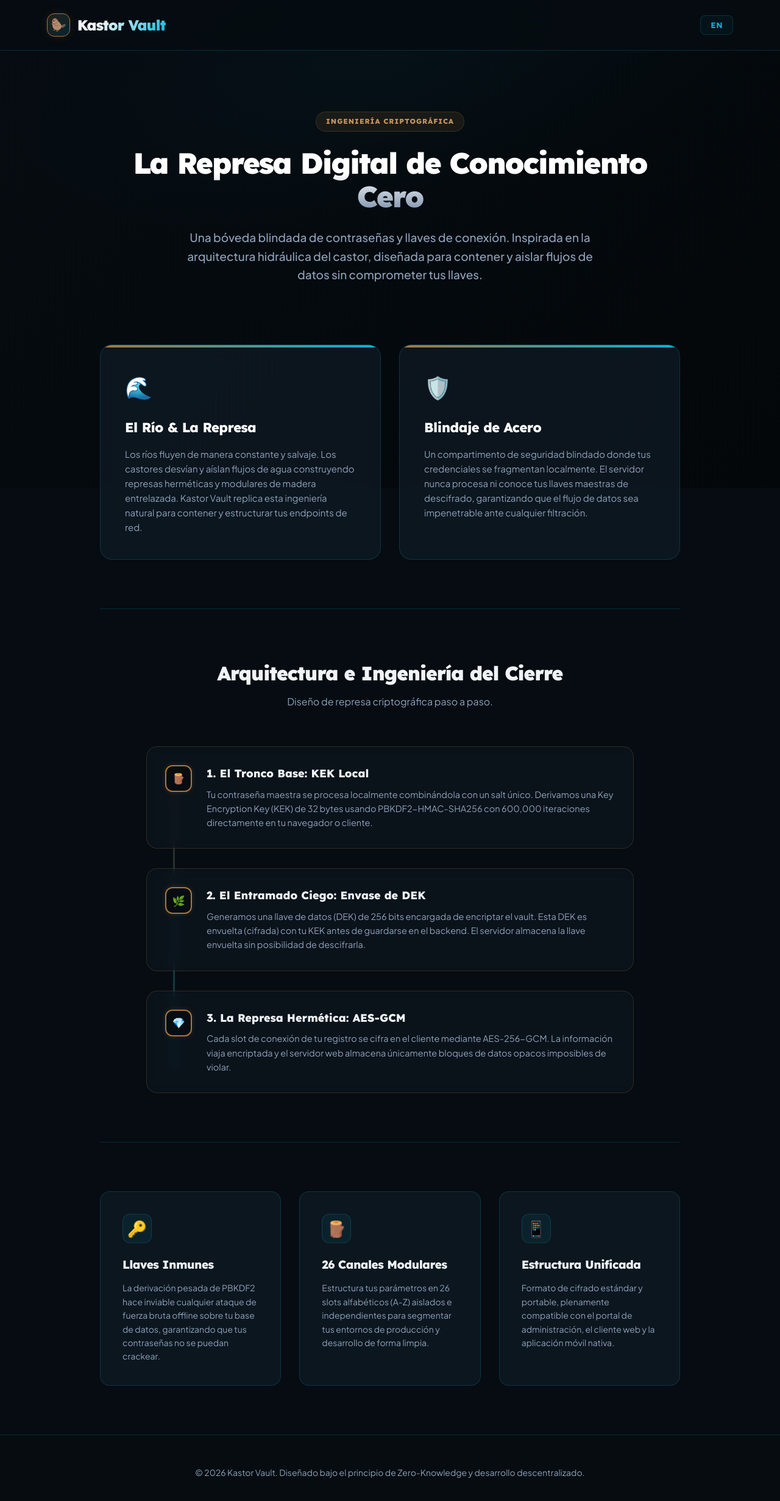
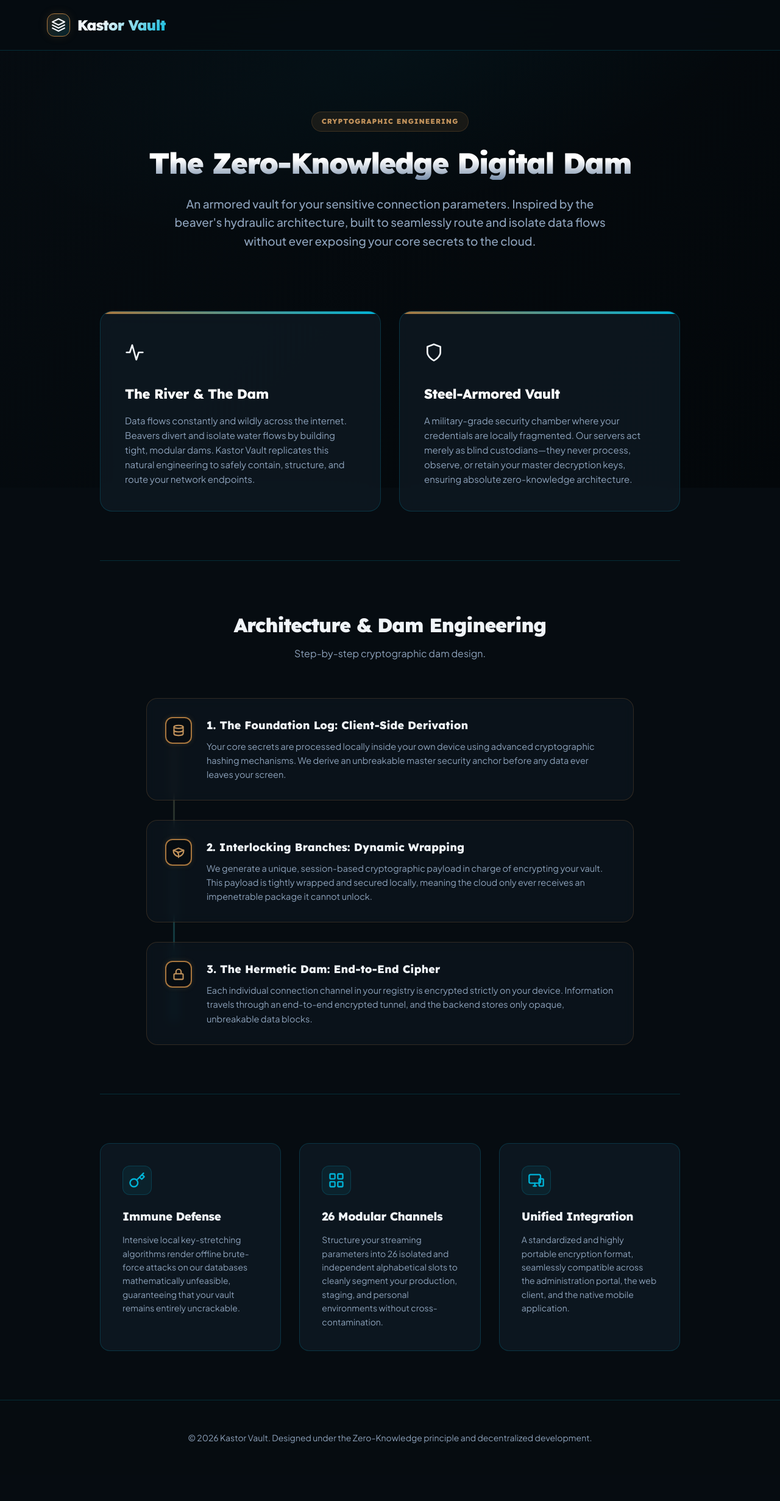
Before and after one commit to netbug94/KASTOR_PAGE, a plain HTML site: page index.html in a window 1280 px wide. Shown: the whole page at 61% size. After the commit the page ends 2419 px from the top, so only its background shows below. Drawn offline with Linux system fonts and the light colour scheme.

Commit message:
Update index.html for language and content changes

```diff
--- a/index.html
+++ b/index.html
@@ -1,9 +1,9 @@
 <!DOCTYPE html>
-<html lang="es">
+<html lang="en">
 <head>
   <meta charset="UTF-8">
   <meta name="viewport" content="width=device-width, initial-scale=1.0">
-  <title>Kastor Vault - Bóveda Criptográfica y Represa de Conexiones</title>
+  <title>Kastor Vault - Cryptographic Vault & Connection Dam</title>
   <!-- Google Fonts -->
   <link rel="preconnect" href="https://fonts.googleapis.com">
   <link rel="preconnect" href="https://fonts.gstatic.com" crossorigin>
@@ -113,27 +113,6 @@
       background: linear-gradient(135deg, var(--text-main) 30%, var(--accent-water) 100%);
       -webkit-background-clip: text;
       -webkit-text-fill-color: transparent;
-    }
-
-    .lang-btn {
-      background: rgba(0, 180, 216, 0.05);
-      border: 1px solid var(--border-water);
-      color: var(--accent-water);
-      padding: 7px 16px;
-      font-size: 13px;
-      font-weight: 700;
-      border-radius: 8px;
-      cursor: pointer;
-      transition: all 0.25s ease;
-      font-family: 'Lexend', sans-serif;
-      letter-spacing: 0.5px;
-    }
-
-    .lang-btn:hover {
-      background: var(--accent-water);
-      color: var(--bg-river-deep);
-      box-shadow: 0 0 15px rgba(0, 180, 216, 0.35);
-      transform: translateY(-1px);
     }
 
     .container {
@@ -420,11 +399,8 @@
 
   <header>
     <div class="brand">
-      <div class="brand-logo">🦫</div>
+      <div class="brand-logo"><svg xmlns="http://www.w3.org/2000/svg" width="24" height="24" viewBox="0 0 24 24" fill="none" stroke="currentColor" stroke-width="2" stroke-linecap="round" stroke-linejoin="round"><path d="M12 2L2 7l10 5 10-5-10-5zM2 17l10 5 10-5M2 12l10 5 10-5"/></svg></div>
       <span>Kastor Vault</span>
-    </div>
-    <div class="header-actions">
-      <button class="lang-btn" id="langBtn" onclick="toggleLanguage()">EN</button>
     </div>
   </header>
 
@@ -432,27 +408,27 @@
 
     <!-- Hero -->
     <section class="hero">
-      <div class="badge" id="heroBadge">Ingeniería Criptográfica</div>
-      <h1 id="heroTitle">La Represa Digital de Conocimiento Cero</h1>
+      <div class="badge" id="heroBadge">Cryptographic Engineering</div>
+      <h1 id="heroTitle">The Zero-Knowledge Digital Dam</h1>
       <p class="subtitle" id="heroSubtitle">
-        Una bóveda blindada de contraseñas y llaves de conexión. Inspirada en la arquitectura hidráulica del castor, diseñada para contener y aislar flujos de datos sin comprometer tus llaves.
+        An armored vault for your sensitive connection parameters. Inspired by the beaver's hydraulic architecture, built to seamlessly route and isolate data flows without ever exposing your core secrets to the cloud.
       </p>
     </section>
 
     <!-- Concept Section -->
     <section class="concept-grid">
       <div class="concept-card">
-        <div class="concept-icon">🌊</div>
-        <h3 id="metaCard1Title">El Río & La Represa</h3>
+        <div class="concept-icon"><svg xmlns="http://www.w3.org/2000/svg" width="32" height="32" viewBox="0 0 24 24" fill="none" stroke="currentColor" stroke-width="2" stroke-linecap="round" stroke-linejoin="round"><path d="M2 12h4l3-9 5 18 3-9h5"/></svg></div>
+        <h3 id="metaCard1Title">The River & The Dam</h3>
         <p id="metaCard1Text">
-          Los ríos fluyen de manera constante y salvaje. Los castores desvían y aíslan flujos de agua construyendo represas herméticas y modulares de madera entrelazada. Kastor Vault replica esta ingeniería natural para contener y estructurar tus endpoints de red.
+          Data flows constantly and wildly across the internet. Beavers divert and isolate water flows by building tight, modular dams. Kastor Vault replicates this natural engineering to safely contain, structure, and route your network endpoints.
         </p>
       </div>
       <div class="concept-card">
-        <div class="concept-icon">🛡️</div>
-        <h3 id="metaCard2Title">Blindaje de Acero</h3>
+        <div class="concept-icon"><svg xmlns="http://www.w3.org/2000/svg" width="32" height="32" viewBox="0 0 24 24" fill="none" stroke="currentColor" stroke-width="2" stroke-linecap="round" stroke-linejoin="round"><path d="M12 22s8-4 8-10V5l-8-3-8 3v7c0 6 8 10 8 10z"/></svg></div>
+        <h3 id="metaCard2Title">Steel-Armored Vault</h3>
         <p id="metaCard2Text">
-          Un compartimento de seguridad blindado donde tus credenciales se fragmentan localmente. El servidor nunca procesa ni conoce tus llaves maestras de descifrado, garantizando que el flujo de datos sea impenetrable ante cualquier filtración.
+          A military-grade security chamber where your credentials are locally fragmented. Our servers act merely as blind custodians—they never process, observe, or retain your master decryption keys, ensuring absolute zero-knowledge architecture.
         </p>
       </div>
     </section>
@@ -460,32 +436,32 @@
     <!-- Timeline (Dam Construction Flow) -->
     <section class="timeline-section">
       <div class="section-header">
-        <h2 id="archTitle">Arquitectura e Ingeniería del Cierre</h2>
-        <p id="archSubtitle" style="color: var(--text-muted); margin-top: 8px;">Diseño de represa criptográfica paso a paso.</p>
+        <h2 id="archTitle">Architecture & Dam Engineering</h2>
+        <p id="archSubtitle" style="color: var(--text-muted); margin-top: 8px;">Step-by-step cryptographic dam design.</p>
       </div>
 
       <div class="timeline">
         <div class="timeline-item">
-          <div class="timeline-badge">🪵</div>
+          <div class="timeline-badge"><svg xmlns="http://www.w3.org/2000/svg" width="20" height="20" viewBox="0 0 24 24" fill="none" stroke="currentColor" stroke-width="2.5" stroke-linecap="round" stroke-linejoin="round"><ellipse cx="12" cy="5" rx="9" ry="3"/><path d="M21 12c0 1.66-4 3-9 3s-9-1.34-9-3"/><path d="M3 5v14c0 1.66 4 3 9 3s9-1.34 9-3V5"/></svg></div>
           <div class="timeline-content">
-            <h4 id="step1Title">1. El Tronco Base: KEK Local</h4>
-            <p id="step1Text">Tu contraseña maestra se procesa localmente combinándola con un salt único. Derivamos una Key Encryption Key (KEK) de 32 bytes usando PBKDF2-HMAC-SHA256 con 600,000 iteraciones directamente en tu navegador o cliente.</p>
+            <h4 id="step1Title">1. The Foundation Log: Client-Side Derivation</h4>
+            <p id="step1Text">Your core secrets are processed locally inside your own device using advanced cryptographic hashing mechanisms. We derive an unbreakable master security anchor before any data ever leaves your screen.</p>
           </div>
         </div>
 
         <div class="timeline-item">
-          <div class="timeline-badge">🌿</div>
+          <div class="timeline-badge"><svg xmlns="http://www.w3.org/2000/svg" width="20" height="20" viewBox="0 0 24 24" fill="none" stroke="currentColor" stroke-width="2.5" stroke-linecap="round" stroke-linejoin="round"><path d="M12 22v-7l-2-2"/><path d="M22 8v2c0 6-6 10-10 10S2 16 2 10V8l10-4 10 4Z"/><path d="M2 8l10 4 10-4"/></svg></div>
           <div class="timeline-content">
-            <h4 id="step2Title">2. El Entramado Ciego: Envase de DEK</h4>
-            <p id="step2Text">Generamos una llave de datos (DEK) de 256 bits encargada de encriptar el vault. Esta DEK es envuelta (cifrada) con tu KEK antes de guardarse en el backend. El servidor almacena la llave envuelta sin posibilidad de descifrarla.</p>
+            <h4 id="step2Title">2. Interlocking Branches: Dynamic Wrapping</h4>
+            <p id="step2Text">We generate a unique, session-based cryptographic payload in charge of encrypting your vault. This payload is tightly wrapped and secured locally, meaning the cloud only ever receives an impenetrable package it cannot unlock.</p>
           </div>
         </div>
 
         <div class="timeline-item">
-          <div class="timeline-badge">💎</div>
+          <div class="timeline-badge"><svg xmlns="http://www.w3.org/2000/svg" width="20" height="20" viewBox="0 0 24 24" fill="none" stroke="currentColor" stroke-width="2.5" stroke-linecap="round" stroke-linejoin="round"><rect width="18" height="11" x="3" y="11" rx="2" ry="2"/><path d="M7 11V7a5 5 0 0 1 10 0v4"/></svg></div>
           <div class="timeline-content">
-            <h4 id="step3Title">3. La Represa Hermética: AES-GCM</h4>
-            <p id="step3Text">Cada slot de conexión de tu registro se cifra en el cliente mediante AES-256-GCM. La información viaja encriptada y el servidor web almacena únicamente bloques de datos opacos imposibles de violar.</p>
+            <h4 id="step3Title">3. The Hermetic Dam: End-to-End Cipher</h4>
+            <p id="step3Text">Each individual connection channel in your registry is encrypted strictly on your device. Information travels through an end-to-end encrypted tunnel, and the backend stores only opaque, unbreakable data blocks.</p>
           </div>
         </div>
       </div>
@@ -494,113 +470,29 @@
     <!-- Specs Grid -->
     <section class="specs-grid">
       <div class="spec-card">
-        <div class="spec-icon">🔑</div>
-        <h3 id="spec1Title">Llaves Inmunes</h3>
-        <p id="spec1Text">La derivación pesada de PBKDF2 hace inviable cualquier ataque de fuerza bruta offline sobre tu base de datos, garantizando que tus contraseñas no se puedan crackear.</p>
+        <div class="spec-icon"><svg xmlns="http://www.w3.org/2000/svg" width="28" height="28" viewBox="0 0 24 24" fill="none" stroke="currentColor" stroke-width="2" stroke-linecap="round" stroke-linejoin="round"><path d="M21 2l-2 2m-7.61 7.61a5.5 5.5 0 1 1-7.778 7.778 5.5 5.5 0 0 1 7.777-7.777zm0 0L15.5 7.5m0 0l3 3L22 7l-3-3m-3.5 3.5L19 4"/></svg></div>
+        <h3 id="spec1Title">Immune Defense</h3>
+        <p id="spec1Text">Intensive local key-stretching algorithms render offline brute-force attacks on our databases mathematically unfeasible, guaranteeing that your vault remains entirely uncrackable.</p>
       </div>
 
       <div class="spec-card">
-        <div class="spec-icon">🪵</div>
-        <h3 id="spec2Title">26 Canales Modulares</h3>
-        <p id="spec2Text">Estructura tus parámetros en 26 slots alfabéticos (A-Z) aislados e independientes para segmentar tus entornos de producción y desarrollo de forma limpia.</p>
+        <div class="spec-icon"><svg xmlns="http://www.w3.org/2000/svg" width="28" height="28" viewBox="0 0 24 24" fill="none" stroke="currentColor" stroke-width="2" stroke-linecap="round" stroke-linejoin="round"><rect width="7" height="7" x="3" y="3" rx="1"/><rect width="7" height="7" x="14" y="3" rx="1"/><rect width="7" height="7" x="14" y="14" rx="1"/><rect width="7" height="7" x="3" y="14" rx="1"/></svg></div>
+        <h3 id="spec2Title">26 Modular Channels</h3>
+        <p id="spec2Text">Structure your streaming parameters into 26 isolated and independent alphabetical slots to cleanly segment your production, staging, and personal environments without cross-contamination.</p>
       </div>
 
       <div class="spec-card">
-        <div class="spec-icon">📱</div>
-        <h3 id="spec3Title">Estructura Unificada</h3>
-        <p id="spec3Text">Formato de cifrado estándar y portable, plenamente compatible con el portal de administración, el cliente web y la aplicación móvil nativa.</p>
+        <div class="spec-icon"><svg xmlns="http://www.w3.org/2000/svg" width="28" height="28" viewBox="0 0 24 24" fill="none" stroke="currentColor" stroke-width="2" stroke-linecap="round" stroke-linejoin="round"><rect width="16" height="12" x="2" y="4" rx="2"/><rect width="6" height="10" x="16" y="10" rx="1"/><path d="M8 20h4"/><path d="M10 16v4"/></svg></div>
+        <h3 id="spec3Title">Unified Integration</h3>
+        <p id="spec3Text">A standardized and highly portable encryption format, seamlessly compatible across the administration portal, the web client, and the native mobile application.</p>
       </div>
     </section>
 
   </main>
 
   <footer>
-    <p id="footerText">&copy; 2026 Kastor Vault. Diseñado bajo el principio de Zero-Knowledge y desarrollo descentralizado.</p>
+    <p id="footerText">&copy; 2026 Kastor Vault. Designed under the Zero-Knowledge principle and decentralized development.</p>
   </footer>
 
-  <script>
-    let currentLang = 'es';
-
-    const translations = {
-      es: {
-        langBtn: 'EN',
-        heroBadge: 'Ingeniería Criptográfica',
-        heroTitle: 'La Represa Digital de Conocimiento Cero',
-        heroSubtitle: 'Una bóveda blindada de contraseñas y llaves de conexión. Inspirada en la arquitectura hidráulica del castor, diseñada para contener y aislar flujos de datos sin comprometer tus llaves.',
-        metaCard1Title: 'El Río & La Represa',
-        metaCard1Text: 'Los ríos fluyen de manera constante y salvaje. Los castores desvían y aíslan flujos de agua construyendo represas herméticas y modulares de madera entrelazada. Kastor Vault replica esta ingeniería natural para contener y estructurar tus endpoints de red.',
-        metaCard2Title: 'Blindaje de Acero',
-        metaCard2Text: 'Un compartimento de seguridad blindado donde tus credenciales se fragmentan localmente. El servidor nunca procesa ni conoce tus llaves maestras de descifrado, garantizando que el flujo de datos sea impenetrable ante cualquier filtración.',
-        archTitle: 'Arquitectura e Ingeniería del Cierre',
-        archSubtitle: 'Diseño de represa criptográfica paso a paso.',
-        step1Title: '1. El Tronco Base: KEK Local',
-        step1Text: 'Tu contraseña maestra se procesa localmente combinándola con un salt único. Derivamos una Key Encryption Key (KEK) de 32 bytes usando PBKDF2-HMAC-SHA256 con 600,000 iteraciones directamente en tu navegador o cliente.',
-        step2Title: '2. El Entramado Ciego: Envase de DEK',
-        step2Text: 'Generamos una llave de datos (DEK) de 256 bits encargada de encriptar el vault. Esta DEK es envuelta (cifrada) con tu KEK antes de guardarse en el backend. El servidor almacena la llave envuelta sin posibilidad de descifrarla.',
-        step3Title: '3. La Represa Hermética: AES-GCM',
-        step3Text: 'Cada slot de conexión de tu registro se cifra en el cliente mediante AES-256-GCM. La información viaja encriptada y el servidor web almacena únicamente bloques de datos opacos imposibles de violar.',
-        spec1Title: 'Llaves Inmunes',
-        spec1Text: 'La derivación pesada de PBKDF2 hace inviable cualquier ataque de fuerza bruta offline sobre tu base de datos, garantizando que tus contraseñas no se puedan crackear.',
-        spec2Title: '26 Canales Modulares',
-        spec2Text: 'Estructura tus parámetros en 26 slots alfabéticos (A-Z) aislados e independientes para segmentar tus entornos de producción y desarrollo de forma limpia.',
-        spec3Title: 'Estructura Unificada',
-        spec3Text: 'Formato de cifrado estándar y portable, plenamente compatible con el portal de administración, el cliente web y la aplicación móvil nativa.',
-        footerText: '© 2026 Kastor Vault. Diseñado bajo el principio de Zero-Knowledge y desarrollo descentralizado.'
-      },
-      en: {
-        langBtn: 'ES',
-        heroBadge: 'Cryptographic Engineering',
-        heroTitle: 'The Zero-Knowledge Digital Dam',
-        heroSubtitle: 'An armored vault for passwords and connection keys. Inspired by the beaver\'s hydraulic architecture, built to contain and isolate data flows without exposing your master keys.',
-        metaCard1Title: 'The River & The Dam',
-        metaCard1Text: 'Rivers flow constantly and wildly. Beavers divert and isolate water flows by building tight, modular dams of interlocking wood. Kastor Vault replicates this natural engineering to contain and structure your network endpoints.',
-        metaCard2Title: 'Steel-Armored Vault',
-        metaCard2Text: 'An armored security chamber where your credentials are locally fragmented. The server never processes or knows your decryption master keys, ensuring the data stream is impenetrable to any leak.',
-        archTitle: 'Architecture & Dam Engineering',
-        archSubtitle: 'Step-by-step cryptographic dam design.',
-        step1Title: '1. The Foundation Log: Local KEK',
-        step1Text: 'Your master password is processed locally by combining it with a unique salt. We derive a 32-byte Key Encryption Key (KEK) using PBKDF2-HMAC-SHA256 with 600,000 iterations directly in your browser or client.',
-        step2Title: '2. Interlocking Branches: Wrapped DEK',
-        step2Text: 'We generate a 256-bit data key (DEK) in charge of encrypting the vault. This DEK is wrapped (encrypted) with your KEK before being saved in the backend. The server stores the wrapped key with no way to decrypt it.',
-        step3Title: '3. The Hermetic Dam: AES-GCM',
-        step3Text: 'Each connection slot in your registry is encrypted on the client using AES-256-GCM. Information travels encrypted and the web server only stores opaque data blocks that cannot be violated.',
-        spec1Title: 'Immune Keys',
-        spec1Text: 'Heavy key derivation using PBKDF2 makes offline brute-force attacks on your database unfeasible, ensuring your passwords cannot be cracked.',
-        spec2Title: '26 Modular Channels',
-        spec2Text: 'Structure your parameters into 26 isolated and independent alphabetical slots (A-Z) to cleanly segment your production and development environments.',
-        spec3Title: 'Unified Structure',
-        spec3Text: 'Standardized and portable encryption format, fully compatible with the admin portal, web client, and native mobile application.',
-        footerText: '© 2026 Kastor Vault. Designed under the Zero-Knowledge principle and decentralized development.'
-      }
-    };
-
-    function toggleLanguage() {
-      currentLang = currentLang === 'es' ? 'en' : 'es';
-      const dict = translations[currentLang];
-
-      document.getElementById('langBtn').innerText = dict.langBtn;
-      document.getElementById('heroBadge').innerText = dict.heroBadge;
-      document.getElementById('heroTitle').innerText = dict.heroTitle;
-      document.getElementById('heroSubtitle').innerText = dict.heroSubtitle;
-      document.getElementById('metaCard1Title').innerText = dict.metaCard1Title;
-      document.getElementById('metaCard1Text').innerText = dict.metaCard1Text;
-      document.getElementById('metaCard2Title').innerText = dict.metaCard2Title;
-      document.getElementById('metaCard2Text').innerText = dict.metaCard2Text;
-      document.getElementById('archTitle').innerText = dict.archTitle;
-      document.getElementById('archSubtitle').innerText = dict.archSubtitle;
-      document.getElementById('step1Title').innerText = dict.step1Title;
-      document.getElementById('step1Text').innerText = dict.step1Text;
-      document.getElementById('step2Title').innerText = dict.step2Title;
-      document.getElementById('step2Text').innerText = dict.step2Text;
-      document.getElementById('step3Title').innerText = dict.step3Title;
-      document.getElementById('step3Text').innerText = dict.step3Text;
-      document.getElementById('spec1Title').innerText = dict.spec1Title;
-      document.getElementById('spec1Text').innerText = dict.spec1Text;
-      document.getElementById('spec2Title').innerText = dict.spec2Title;
-      document.getElementById('spec3Title').innerText = dict.spec3Title;
-      document.getElementById('spec3Text').innerText = dict.spec3Text;
-      document.getElementById('footerText').innerText = dict.footerText;
-    }
-  </script>
 </body>
 </html>
```
